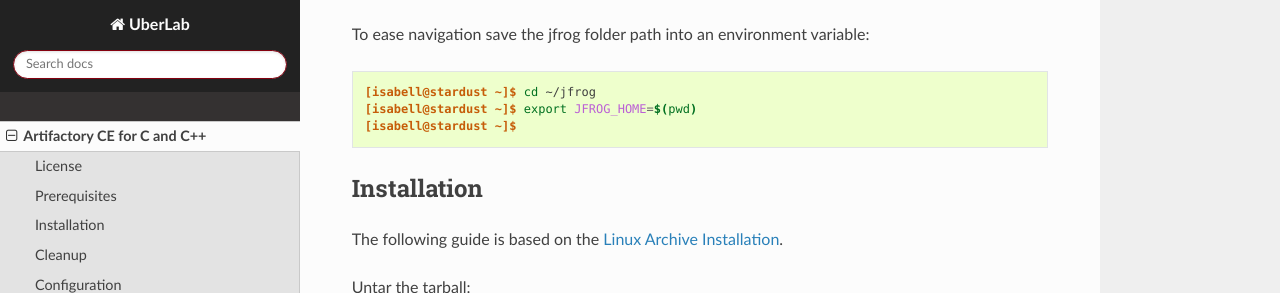
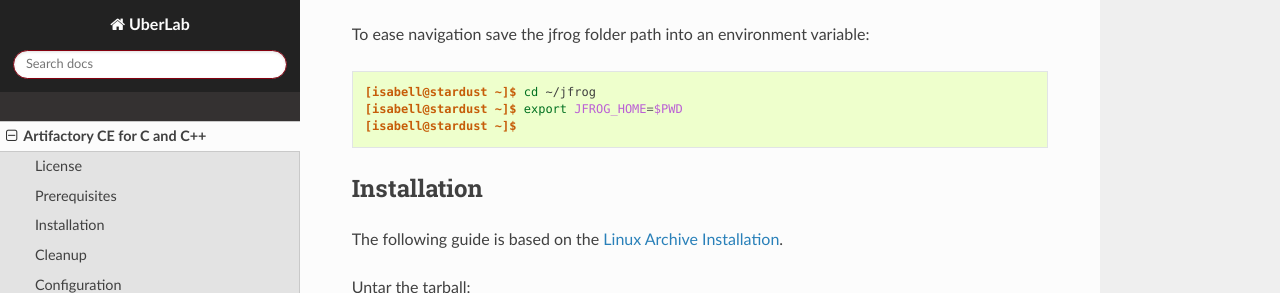
Before and after one commit to Uberspace/lab, a Sphinx documentation site: the page built from source/guide_artifactorycecpp.rst, in a window 1280 px wide and 900 px high, scrolled down 1667 px. Shown: the part 158-451 px from the top of the window. Built offline with Sphinx 7.4.7 and the Read the Docs theme 2.0.0, drawn with Linux system fonts in a browser that asks for light colours.

```diff
--- a/source/guide_artifactorycecpp.rst
+++ b/source/guide_artifactorycecpp.rst
@@ -61,7 +61,7 @@ To ease navigation save the jfrog folder path into an environment variable:
 ::
 
  [isabell@stardust ~]$ cd ~/jfrog
- [isabell@stardust ~]$ export JFROG_HOME=$(pwd)
+ [isabell@stardust ~]$ export JFROG_HOME=$PWD
  [isabell@stardust ~]$
 
 
```
